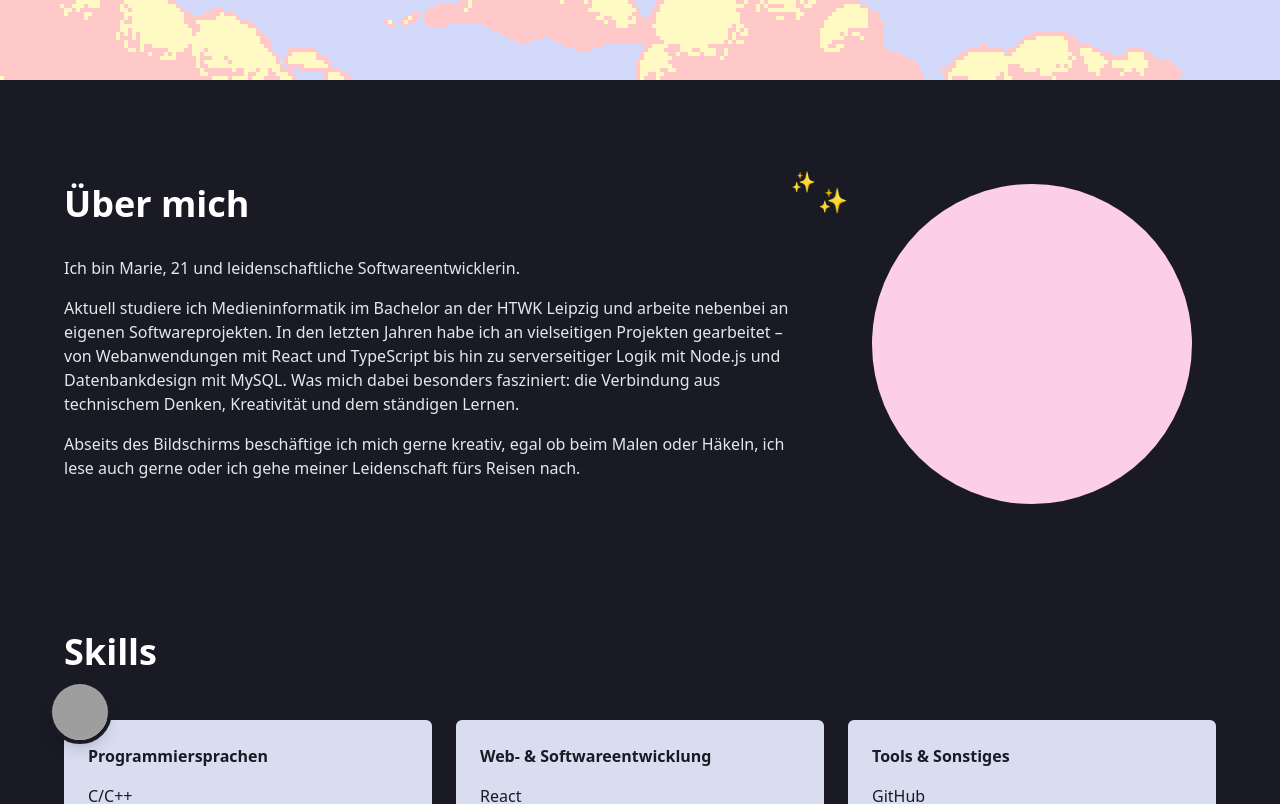
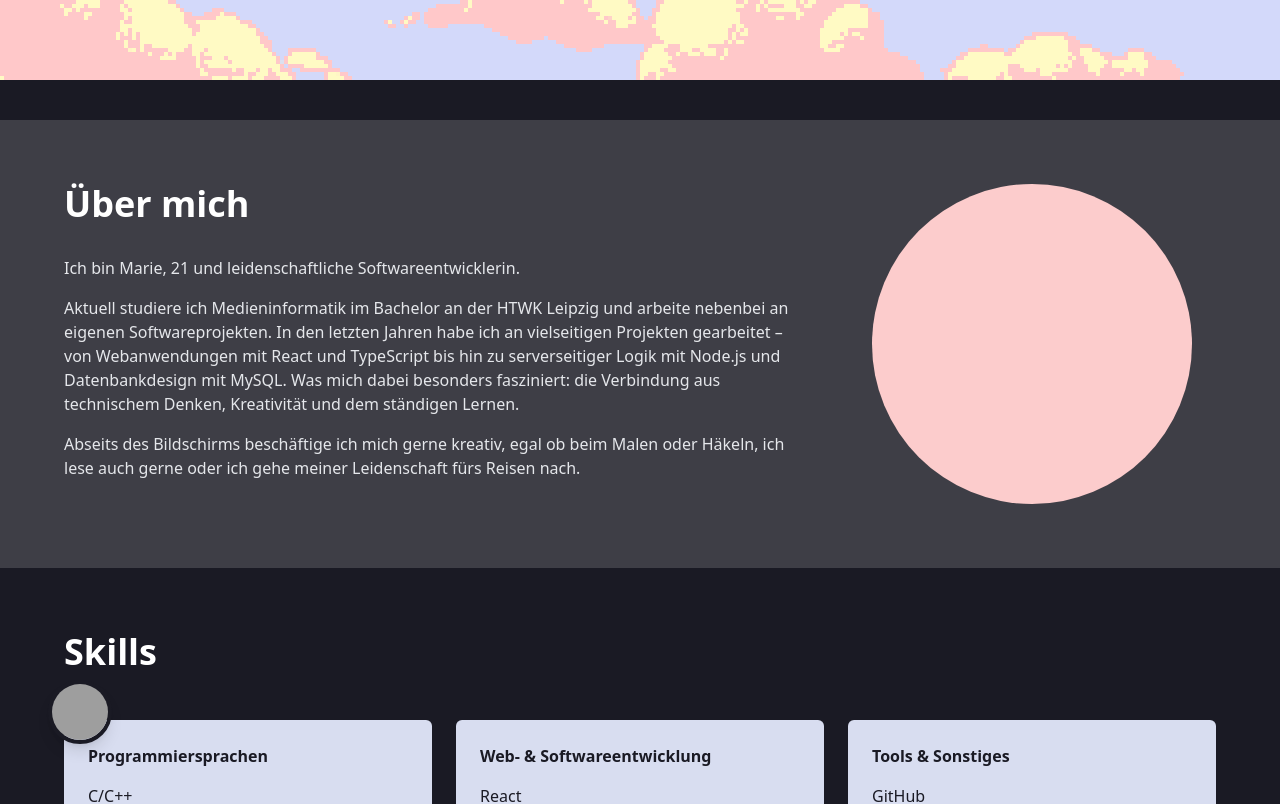
Before and after one commit to TheLegendOfMaris/TheLegendOfMaris.github.io, a React (Vite) app: page / in a window 1280 px wide. Shown: the part 680-1484 px from the top of the page. Built offline with nearby package versions, Linux system fonts and the light colour scheme; grey boxes are pictures that could not be loaded.

Commit message:
About me rdy (for now)

```diff
--- a/src/components/AboutMe.tsx
+++ b/src/components/AboutMe.tsx
@@ -1,13 +1,11 @@
 const About = () => {
     return (
-      <div id="about" className="bg-[#1a1a24] py-16 px-6">
+      <div id="about" className="bg-[#F7F7F7]/[0.16] py-16 px-6">
         <div className="max-w-6xl mx-auto">
           <div className="flex flex-col md:flex-row items-center md:items-start gap-12">
             <div className="md:w-2/3">
               <h2 className="text-4xl font-bold mb-8 relative">
                 Über mich
-                <span className="absolute -right-12 top-0 text-yellow-300 text-2xl">✨</span>
-                <span className="absolute -right-4 -top-4 text-yellow-300 text-xl">✨</span>
               </h2>
 
               <div className="space-y-4 text-gray-200">
@@ -33,7 +31,7 @@ const About = () => {
             </div>
 
             <div className="md:w-1/3 flex justify-center">
-              <div className="w-64 h-64 md:w-80 md:h-80 bg-pink-200 rounded-full overflow-hidden">
+              <div className="w-64 h-64 md:w-80 md:h-80 bg-[#FCCCCC] rounded-full overflow-hidden">
                 {/* Profile image would go here */}
               </div>
             </div>
```
